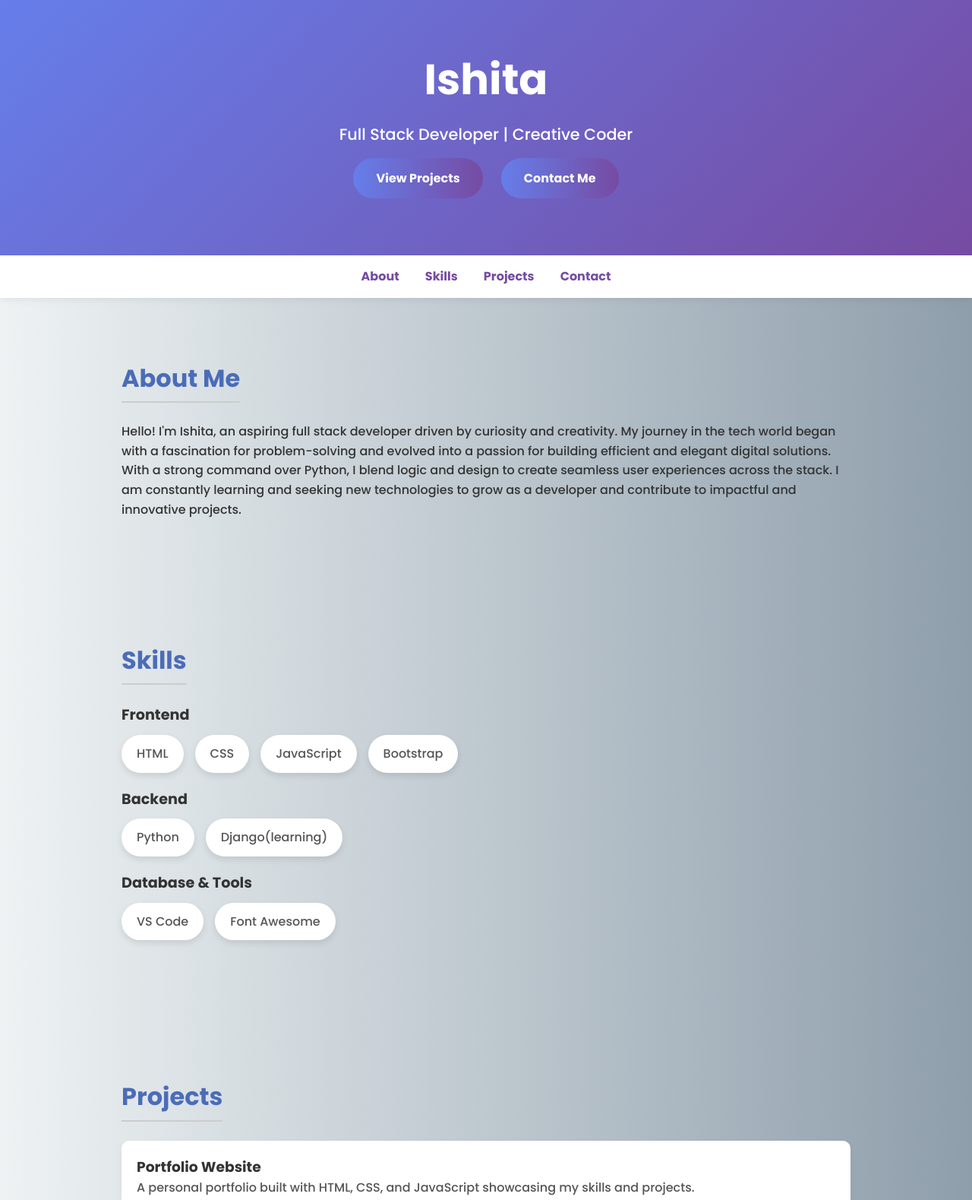
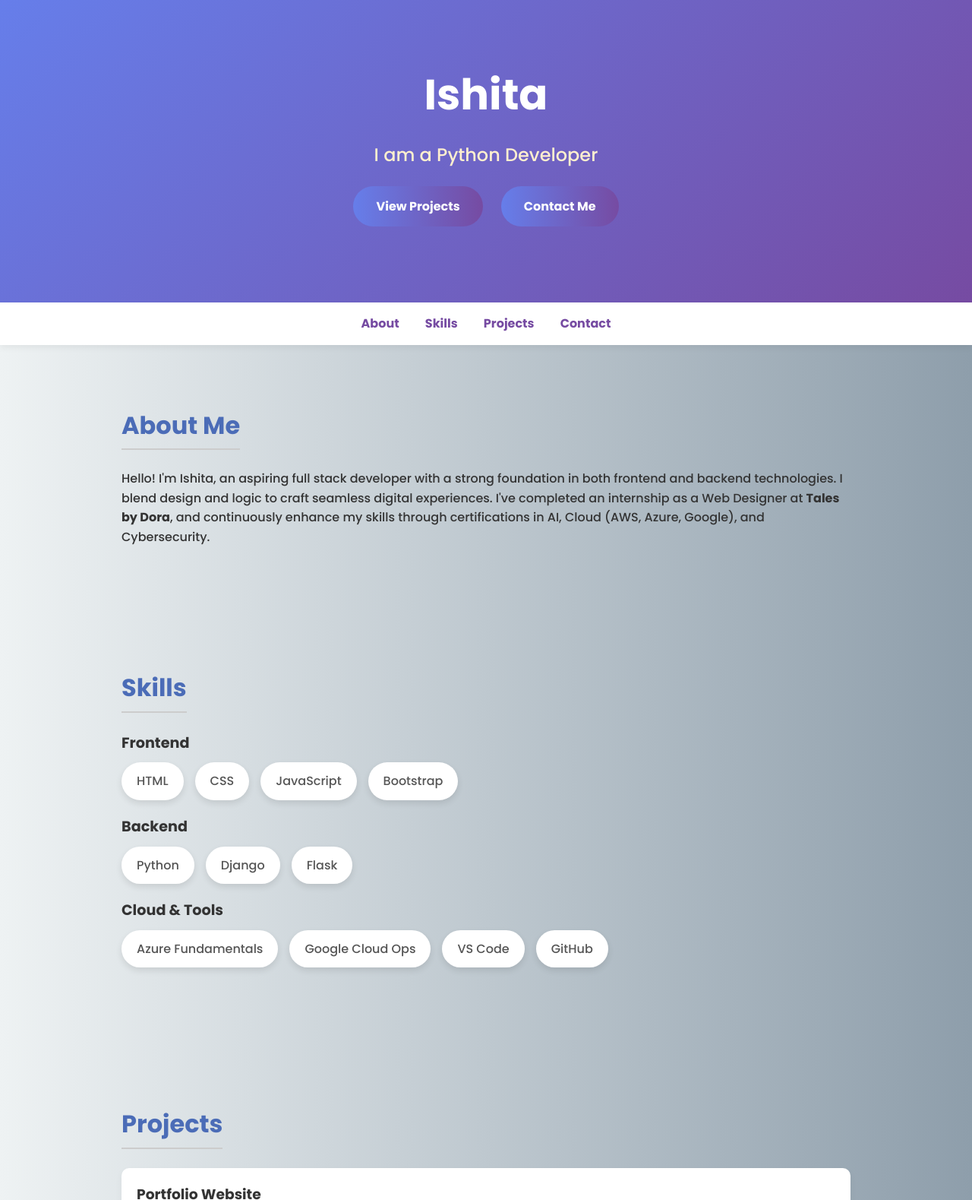
Before and after one commit to ishitamahajan0/portfolio, a plain HTML site: page index.html in a window 1280 px wide. Shown: the top 1579 px of the page at 76% size. Drawn offline with Linux system fonts and the light colour scheme.

Commit message:
Update index.html

```diff
--- a/index.html
+++ b/index.html
@@ -24,8 +24,9 @@
     header {
       background: linear-gradient(135deg, #667eea, #764ba2);
       color: #fff;
-      padding: 60px 20px;
+      padding: 80px 20px;
       text-align: center;
+      position: relative;
     }
 
     header h1 {
@@ -34,10 +35,29 @@
       animation: fadeIn 1s ease-in;
     }
 
-    header p {
-      font-size: 1.3em;
-      margin-top: 10px;
-      animation: fadeIn 1.5s ease-in;
+    .typed-text {
+      font-size: 1.5em;
+      margin-top: 15px;
+      height: 40px;
+      font-weight: 500;
+      color: #ffefcf;
+    }
+
+    .buttons a {
+      display: inline-block;
+      background: linear-gradient(to right, #667eea, #764ba2);
+      color: #fff;
+      padding: 14px 30px;
+      margin: 20px 10px;
+      border-radius: 30px;
+      text-decoration: none;
+      font-weight: bold;
+      transition: transform 0.3s ease, box-shadow 0.3s ease;
+    }
+
+    .buttons a:hover {
+      transform: translateY(-3px);
+      box-shadow: 0 8px 16px rgba(0, 0, 0, 0.2);
     }
 
     nav {
@@ -108,23 +128,6 @@
       transform: scale(1.05);
     }
 
-    .buttons a {
-      display: inline-block;
-      background: linear-gradient(to right, #667eea, #764ba2);
-      color: #fff;
-      padding: 14px 30px;
-      margin: 15px 10px;
-      border-radius: 30px;
-      text-decoration: none;
-      font-weight: bold;
-      transition: transform 0.3s ease, box-shadow 0.3s ease;
-    }
-
-    .buttons a:hover {
-      transform: translateY(-3px);
-      box-shadow: 0 8px 16px rgba(0, 0, 0, 0.2);
-    }
-
     .project {
       background: #fff;
       padding: 20px;
@@ -181,6 +184,10 @@
         font-size: 2.5em;
       }
 
+      .typed-text {
+        font-size: 1.2em;
+      }
+
       .buttons a {
         padding: 12px 24px;
         font-size: 0.9em;
@@ -197,7 +204,7 @@
 <body>
   <header>
     <h1>Ishita</h1>
-    <p>Full Stack Developer | Creative Coder</p>
+    <div class="typed-text" id="typing"></div>
     <div class="buttons">
       <a href="#projects">View Projects</a>
       <a href="#contact">Contact Me</a>
@@ -213,7 +220,7 @@
 
   <section id="about">
     <h2>About Me</h2>
-    <p>Hello! I'm Ishita, an aspiring full stack developer driven by curiosity and creativity. My journey in the tech world began with a fascination for problem-solving and evolved into a passion for building efficient and elegant digital solutions. With a strong command over Python, I blend logic and design to create seamless user experiences across the stack. I am constantly learning and seeking new technologies to grow as a developer and contribute to impactful and innovative projects.</p>
+    <p>Hello! I'm Ishita, an aspiring full stack developer with a strong foundation in both frontend and backend technologies. I blend design and logic to craft seamless digital experiences. I've completed an internship as a Web Designer at <strong>Tales by Dora</strong>, and continuously enhance my skills through certifications in AI, Cloud (AWS, Azure, Google), and Cybersecurity.</p>
   </section>
 
   <section id="skills">
@@ -231,14 +238,17 @@
       <h3>Backend</h3>
       <ul class="skills">
         <li>Python</li>
-        <li>Django(learning)</li>
+        <li>Django</li>
+        <li>Flask</li>
       </ul>
     </div>
     <div class="skill-category">
-      <h3>Database & Tools</h3>
+      <h3>Cloud & Tools</h3>
       <ul class="skills">
+        <li>Azure Fundamentals</li>
+        <li>Google Cloud Ops</li>
         <li>VS Code</li>
-         <li>Font Awesome</li>
+        <li>GitHub</li>
       </ul>
     </div>
   </section>
@@ -248,25 +258,32 @@
 
     <div class="project">
       <h3>Portfolio Website</h3>
-      <p>A personal portfolio built with HTML, CSS, and JavaScript showcasing my skills and projects.</p>
+      <p>My personal portfolio showcasing skills, projects, and resume. Built with HTML, CSS, and JavaScript.</p>
       <a href="#">View Code</a>
     </div>
 
     <div class="project">
-      <h3>Task Manager</h3>
-      <p>A simple to-do web app that allows users to add, mark as complete, and delete tasks, with data stored in local storage.</p>
+      <h3>Amazon Frontend Clone</h3>
+      <p>A static replica of Amazon's homepage using clean HTML and CSS for layout and design replication.</p>
       <a href="#">View Code</a>
     </div>
+
     <div class="project">
-      <h3>amazon frontend clone</h3>
-      <p>Developed a static clone of the Amazon homepage using HTML and CSS.</p>
+      <h3>Task Manager (To-Do App)</h3>
+      <p>A productivity web app for managing daily tasks, with local storage-based persistence.</p>
+      <a href="#">View Code</a>
+    </div>
+
+    <div class="project">
+      <h3>SkyCast Weather App</h3>
+      <p>Dynamic weather app using real-time API integration. User can input a city and get live weather data.</p>
       <a href="#">View Code</a>
     </div>
   </section>
 
   <section id="contact">
     <h2>Contact Me</h2>
-    <p>Interested in working together, Let's connect!</p>
+    <p>Want to collaborate or have a project in mind?</p>
     <p>Email: <a href="mailto:ishumahajan43@gmail.com">ishumahajan43@gmail.com</a></p>
     <p>LinkedIn: <a href="https://linkedin.com/in/ishitamahajan04" target="_blank">linkedin.com/in/ishitamahajan04</a></p>
   </section>
@@ -274,5 +291,20 @@
   <footer>
     <p>&copy; 2025 Ishita. All rights reserved.</p>
   </footer>
+
+  <!-- JavaScript for dynamic text -->
+  <script>
+    const roles = ["a Developer", "a Full Stack Developer", "a Python Developer", "a Cloud Enthusiast"];
+    let i = 0;
+    const typing = document.getElementById("typing");
+
+    function typeRole() {
+      typing.textContent = "I am " + roles[i];
+      i = (i + 1) % roles.length;
+    }
+
+    typeRole(); // Initial call
+    setInterval(typeRole, 2000); // Change every 2 seconds
+  </script>
 </body>
 </html>
```
